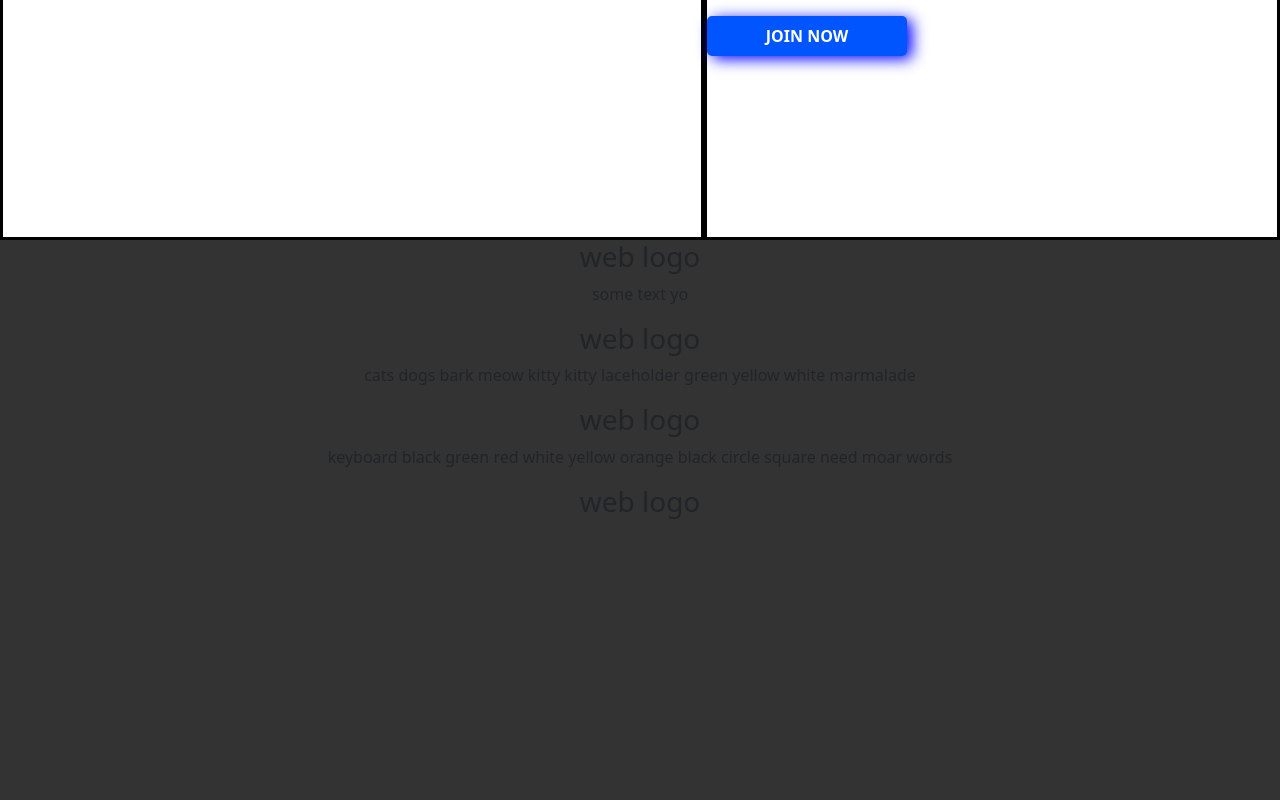
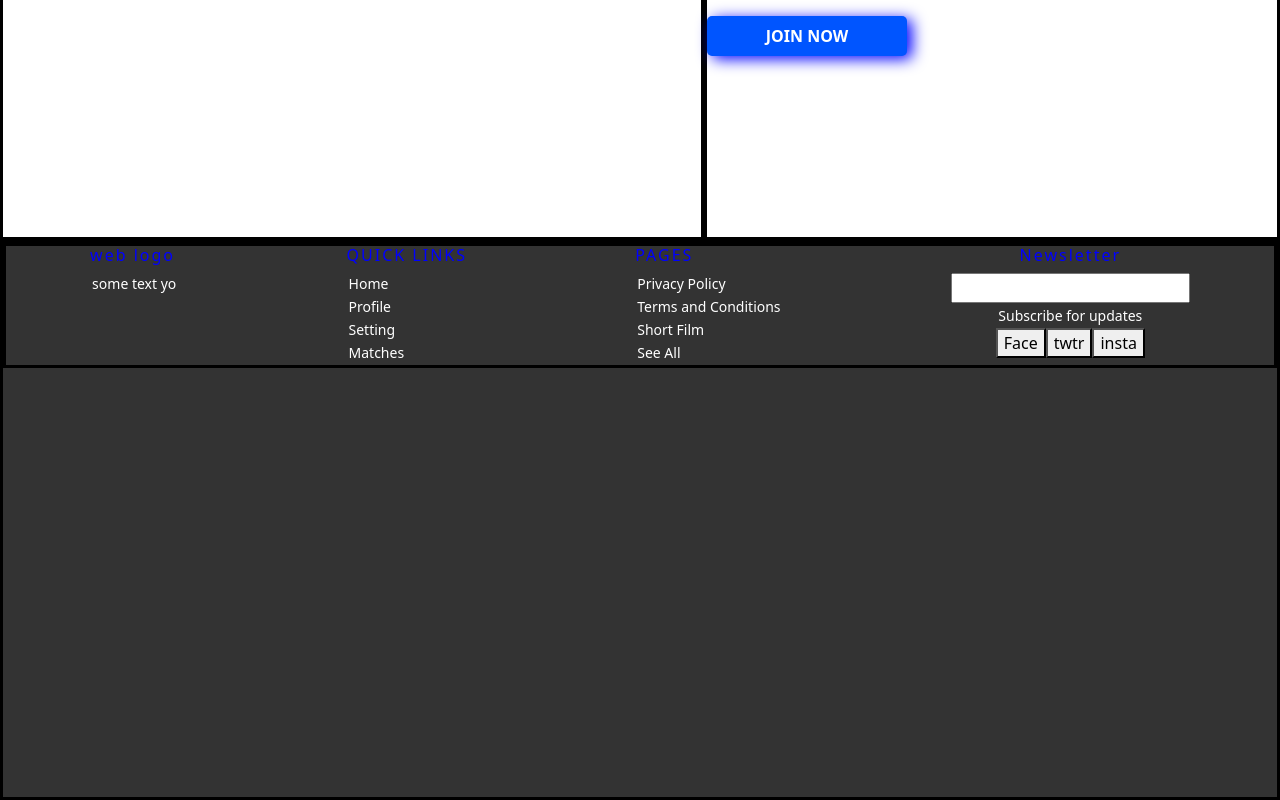
Before and after one commit to plutownium/2fh, a React (Create React App) app: page / in a window 1280 px wide. Shown: the part 4000-4800 px from the top of the page. Built offline with nearby package versions, Linux system fonts and the light colour scheme.

Commit message:
aligning and coloring txt in footer

```diff
--- a/src/App.css
+++ b/src/App.css
@@ -114,6 +114,18 @@
   width: 30%;
   border: 1px solid black;
   height: 90%;
+}
+
+#f-top h3 {
+  font-size: 16px;
+  letter-spacing: 2px;
+  color: blue;
+}
+
+#f-top p {
+  margin: 2px;
+  font-size: 14px;
+  color: white;
 }
 
 #family-size-input {
@@ -305,6 +317,10 @@ header * {
   margin: 0;
 }
 
+.text-align-left {
+  text-align: left;
+}
+
 .typical-blue-button {
   width: 200px;
   height: 40px;
--- a/src/App.js
+++ b/src/App.js
@@ -273,28 +273,41 @@ function App() {
         {/* foot */}
         {/* foot */}
         <section style={{ height: "70vh", backgroundColor: "#333" }}>
+          <div id="f-container" className="b-debug h-100">
+            <div
+              id="f-top"
+              className="d-flex flex-row justify-content-around m-6 b-debug"
+            >
+              <div id="f-logo" className="text-align-left">
+                <h3>web logo</h3>
+                <p id="petit-text">some text yo</p>
+              </div>
+              <div id="f-quick-links" className="text-align-left">
+                <h3>QUICK LINKS</h3>
+                <p>Home</p>
+                <p>Profile</p>
+                <p>Setting</p>
+                <p>Matches</p>
+              </div>
+              <div id="f-pages" className="text-align-left">
+                <h3>PAGES</h3>
+                <p>Privacy Policy</p>
+                <p>Terms and Conditions</p>
+                <p>Short Film</p>
+                <p>See All</p>
+              </div>
               <div>
                 <div>
-              <h3>web logo</h3>
-              <p>some text yo</p>
+                  <h3>Newsletter</h3>
+                  <input />
+                  <p>Subscribe for updates</p>
                 </div>
                 <div>
-              <h3>web logo</h3>
-              <p>
-                cats dogs bark meow kitty kitty laceholder green yellow white
-                marmalade
-              </p>
+                  <button>Face</button>
+                  <button>twtr</button>
+                  <button>insta</button>
                 </div>
-            <div>
-              <h3>web logo</h3>
-              <p>
-                keyboard black green red white yellow orange black circle square
-                need moar words
-              </p>
               </div>
-            <div>
-              <h3>web logo</h3>
-              <p></p>
             </div>
           </div>
         </section>
```
Lines whose indentation alone changed are shown as unchanged.
